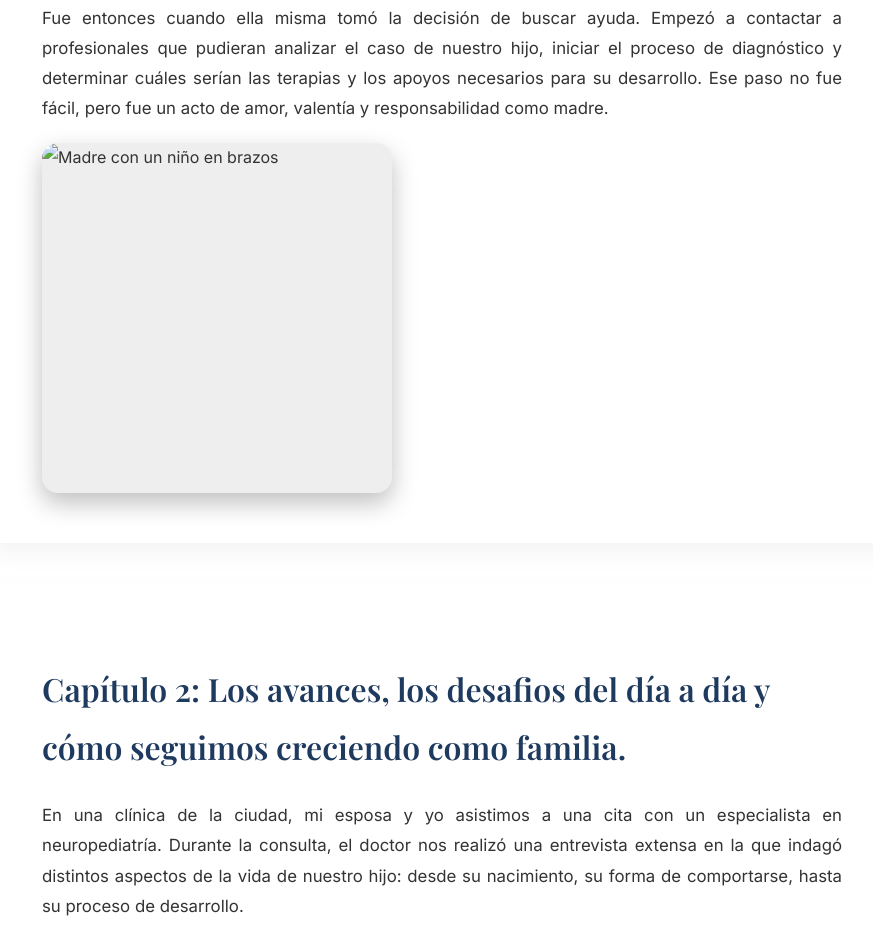
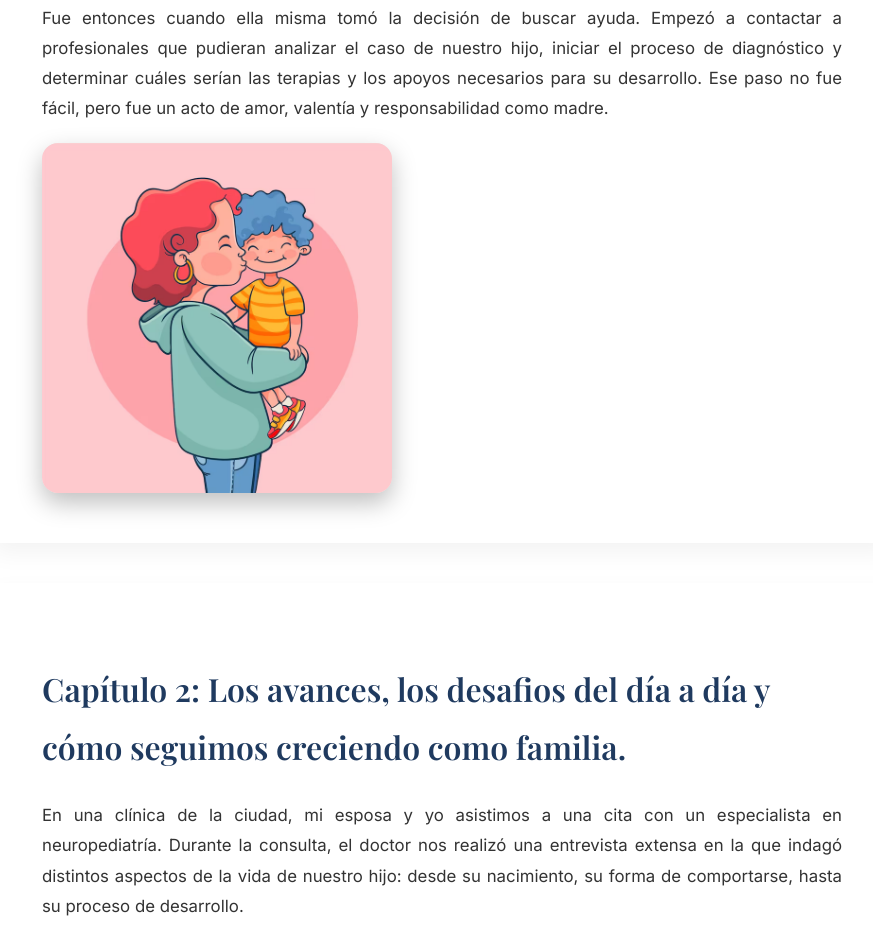
Before and after one commit to luisfer701/MiFamiliayelAutismo, a plain HTML site: page index.html in a window 1280 px wide. Shown: the part 2634-3572 px from the top of the page, without its empty margins (198-1071 px from the left). Drawn offline with nearby package versions, Linux system fonts and the light colour scheme; the site is published under a folder, as on GitHub Pages, so addresses that start at the root find nothing.

Commit message:
Fix image source path in index.html

```diff
--- a/index.html
+++ b/index.html
@@ -234,7 +234,7 @@
             </p>
 
             <div class="imagen">
-                <img src="/imagen/ilustracion-mama.avif"
+                <img src="./imagen/ilustracion-mama.avif"
                 alt="Madre con un niño en brazos" width="350"/>
             </div>
             <!--imagen/ilustracion-mama.avif-->
```
